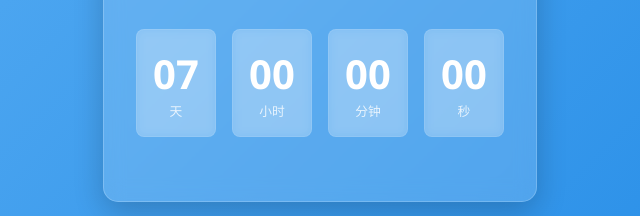
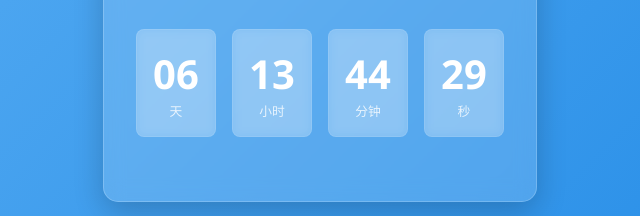
Before and after one commit to neflibata-feng/JoTang-demo, a plain HTML site: page index.html in a window 1280 px wide. Shown: the part 416-632 px from the top of the page, 320-960 px from the left. Drawn offline with Linux system fonts and the light colour scheme.

Commit message:
Update index.html

```diff
--- a/index.html
+++ b/index.html
@@ -188,47 +188,67 @@
 
         <div class="countdown">
             <div class="countdown-item">
-                <div class="countdown-number" id="days">07</div>
+                <div class="countdown-number" id="days">00</div>
                 <div class="countdown-label">天</div>
             </div>
             <div class="countdown-item">
-                <div class="countdown-number" id="hours">23</div>
+                <div class="countdown-number" id="hours">00</div>
                 <div class="countdown-label">小时</div>
             </div>
             <div class="countdown-item">
-                <div class="countdown-number" id="minutes">59</div>
+                <div class="countdown-number" id="minutes">00</div>
                 <div class="countdown-label">分钟</div>
             </div>
             <div class="countdown-item">
-                <div class="countdown-number" id="seconds">59</div>
+                <div class="countdown-number" id="seconds">00</div>
                 <div class="countdown-label">秒</div>
             </div>
         </div>
     </div>
 
     <script>
+        // 设置目标日期
+        const targetDate = new Date();
+        targetDate.setDate(targetDate.getDate() + 7);
+        targetDate.setHours(0, 0, 0, 0); // 设置为当天的午夜
+
         // 倒计时功能
         function updateCountdown() {
             const now = new Date();
-            const launchDate = new Date();
-            launchDate.setDate(now.getDate() + 7); // 设置为7天后上线
+            const diff = targetDate - now;
 
-            const diff = launchDate - now;
+            // 如果时间已到，停止倒计时
+            if (diff <= 0) {
+                document.getElementById('days').textContent = '00';
+                document.getElementById('hours').textContent = '00';
+                document.getElementById('minutes').textContent = '00';
+                document.getElementById('seconds').textContent = '00';
+                return;
+            }
 
+            // 计算剩余时间
             const days = Math.floor(diff / (1000 * 60 * 60 * 24));
             const hours = Math.floor((diff % (1000 * 60 * 60 * 24)) / (1000 * 60 * 60));
             const minutes = Math.floor((diff % (1000 * 60 * 60)) / (1000 * 60));
             const seconds = Math.floor((diff % (1000 * 60)) / 1000);
 
+            // 更新显示
             document.getElementById('days').textContent = days.toString().padStart(2, '0');
             document.getElementById('hours').textContent = hours.toString().padStart(2, '0');
             document.getElementById('minutes').textContent = minutes.toString().padStart(2, '0');
             document.getElementById('seconds').textContent = seconds.toString().padStart(2, '0');
         }
 
-        // 初始化倒计时
+        // 立即执行一次更新
         updateCountdown();
-        setInterval(updateCountdown, 1000);
+
+        // 设置每秒更新一次
+        const countdownInterval = setInterval(updateCountdown, 1000);
+
+        // 当页面卸载时清除定时器
+        window.addEventListener('beforeunload', () => {
+            clearInterval(countdownInterval);
+        });
     </script>
 </body>
 </html>
```
